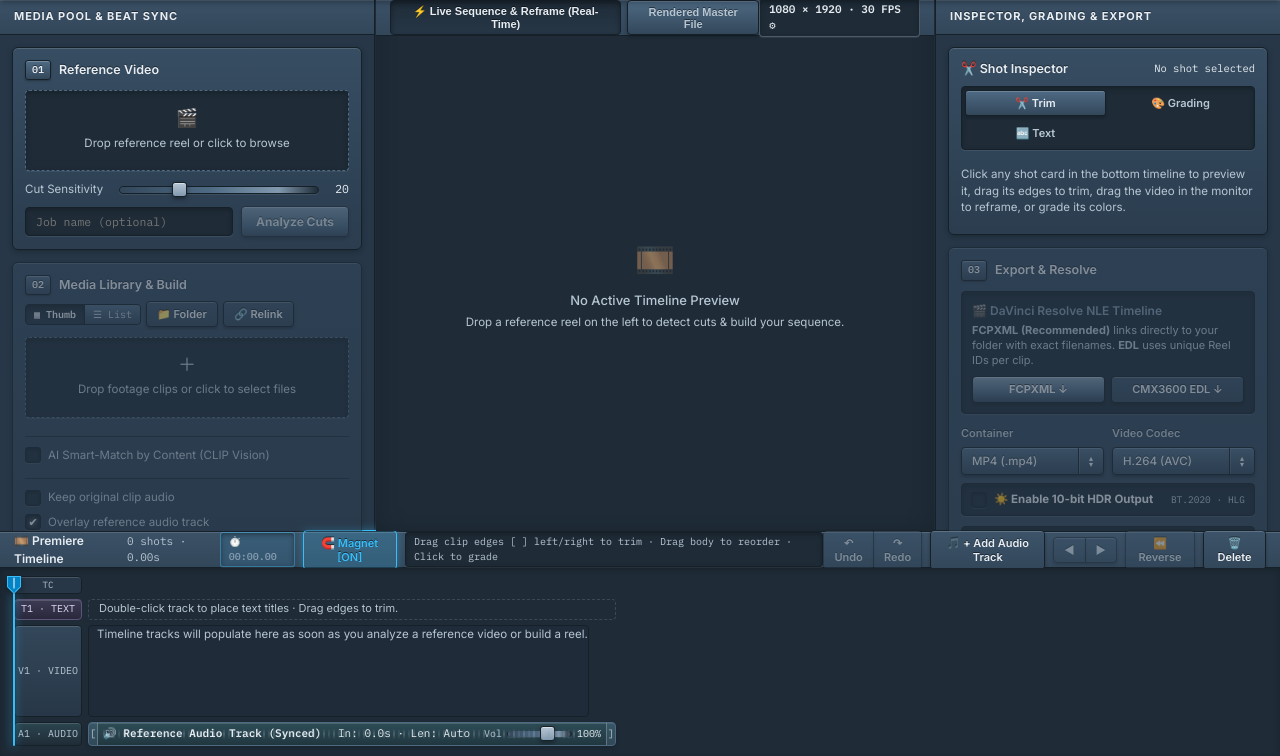
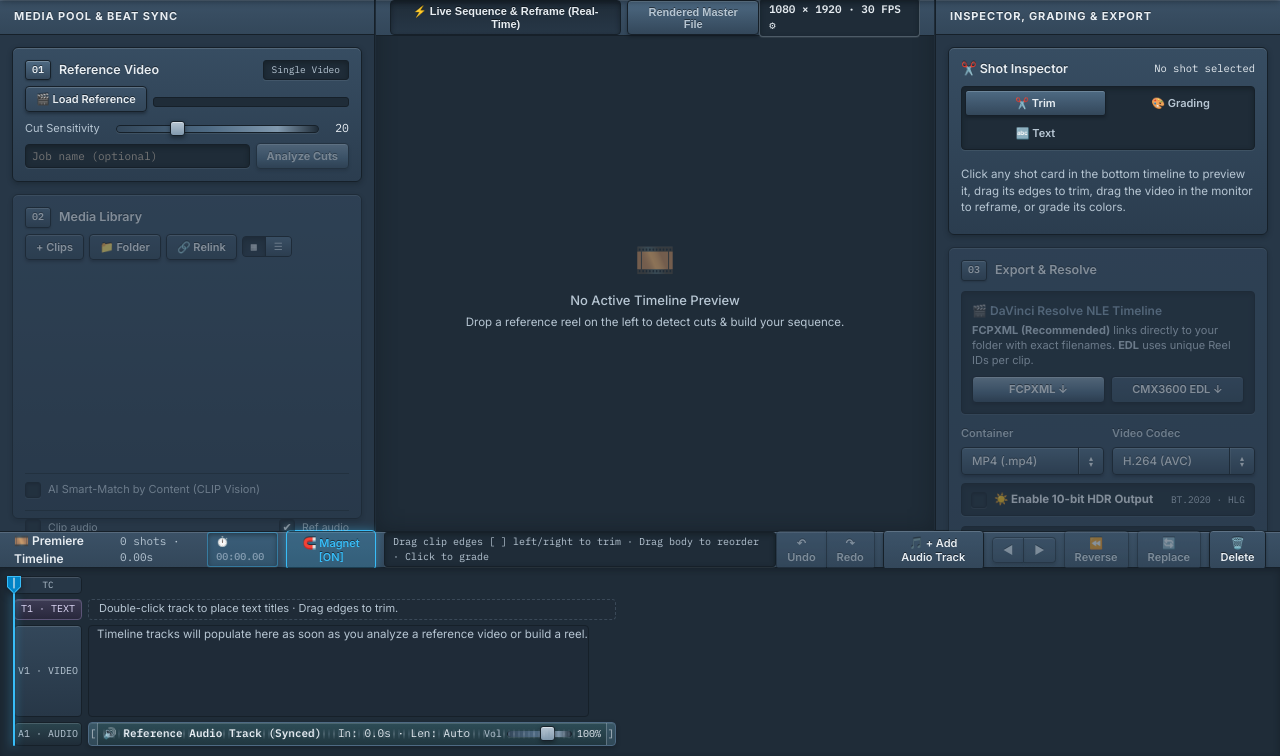
Before and after one commit to frantictraining-git/ai-reel-pipeline, a Flask app: page / in a window 1280 px wide; the page is wider, and only the part inside the window is pictured. Shown: the part 44-800 px from the top of that part. Run offline with Flask 3, Linux system fonts and the light colour scheme; data that the repository does not hold is empty; some libraries are stand-ins or nearby versions.

Commit message:
Redesign media library dock to maximize space and add isolated shot clip replacement

```diff
--- a/app.py
+++ b/app.py
@@ -231,6 +231,72 @@
             return jsonify({"error": "User cancelled"}), 400
     except Exception as e:
         return jsonify({"error": str(e)}), 500
+
+
+@app.route("/api/pick_local_file", methods=["POST"])
+def pick_local_file():
+    import subprocess
+    try:
+        script = '''
+        set frontApp to (path to frontmost application as text)
+        tell application frontApp
+            set myFile to choose file with prompt "Select a replacement video clip:" of type {"public.movie", "com.apple.quicktime-movie", "public.mpeg-4", "mov", "mp4", "m4v"}
+            return POSIX path of myFile
+        end tell
+        '''
+        result = subprocess.run(["osascript", "-e", script], capture_output=True, text=True)
+        if result.returncode == 0:
+            file_path = result.stdout.strip()
+            p = Path(file_path)
+            if not p.is_file():
+                return jsonify({"error": "Selected file does not exist"}), 400
+            from build_reel import ffprobe_duration
+            dur = ffprobe_duration(p)
+            return jsonify({
+                "path": str(p),
+                "name": p.name,
+                "duration": dur,
+            })
+        else:
+            return jsonify({"error": "User cancelled"}), 400
+    except Exception as e:
+        return jsonify({"error": str(e)}), 500
+
+
+@app.route("/api/upload_replacement_clip", methods=["POST"])
+def upload_replacement_clip():
+    """Upload or register an external replacement clip for a timeline shot."""
+    from werkzeug.utils import secure_filename
+    from build_reel import ffprobe_duration
+    job_id = request.form.get("job_id", "local")
+    jdir = job_dir(job_id) if job_id != "local" else Path("/tmp/reel_pipeline_temp")
+    jdir.mkdir(parents=True, exist_ok=True)
+    custom_dir = jdir / "custom_clips"
+    custom_dir.mkdir(parents=True, exist_ok=True)
+
+    file_path = request.form.get("file_path")
+    if file_path and Path(file_path).is_file():
+        p = Path(file_path)
+        dur = ffprobe_duration(p)
+        return jsonify({
+            "name": p.name,
+            "file_path": str(p),
+            "duration": dur,
+        })
+
+    f = request.files.get("file")
+    if f and f.filename:
+        fname = secure_filename(f.filename)
+        dest = custom_dir / fname
+        f.save(dest)
+        dur = ffprobe_duration(dest)
+        return jsonify({
+            "name": fname,
+            "file_path": str(dest),
+            "duration": dur,
+        })
+
+    return jsonify({"error": "No file provided"}), 400
 
 
 @app.route("/api/build", methods=["POST"])
@@ -625,6 +691,10 @@
     from urllib.parse import unquote
     clip_name = unquote(clip_name)
 
+    file_path = request.args.get("file_path") or request.args.get("path")
+    if file_path and Path(file_path).is_file():
+        return send_file(Path(file_path), conditional=True)
+
     folder_param = request.args.get("folder")
     if folder_param and Path(folder_param).is_dir():
         cand = Path(folder_param) / clip_name
@@ -633,15 +703,21 @@
 
     if job_id != "local":
         jdir = job_dir(job_id)
+        cand = jdir / "custom_clips" / clip_name
+        if cand.exists():
+            return send_file(cand, conditional=True)
         saved_folder_file = jdir / "clips_folder.txt"
         if saved_folder_file.exists():
             folder = Path(saved_folder_file.read_text().strip())
-            target = folder / clip_name
-            if target.exists():
-                return send_file(target, conditional=True)
+            cand = folder / clip_name
+            if cand.exists():
+                return send_file(cand, conditional=True)
         target = jdir / "source_clips" / clip_name
         if target.exists():
             return send_file(target, conditional=True)
+    elif Path(clip_name).is_file():
+        return send_file(Path(clip_name), conditional=True)
+
     return jsonify({"error": "Clip not found"}), 404
 
 
@@ -656,25 +732,36 @@
     from ffmpeg_utils import FFMPEG
 
     clip_name = unquote(clip_name)
-    jdir = job_dir(job_id) if job_id != "local" else None
+    jdir = job_dir(job_id) if job_id != "local" else Path("/tmp/reel_pipeline_temp")
     target = None
 
+    file_path = request.args.get("file_path") or request.args.get("path")
+    if file_path and Path(file_path).is_file():
+        target = Path(file_path)
+
     folder_param = request.args.get("folder")
-    if folder_param and Path(folder_param).is_dir():
+    if target is None and folder_param and Path(folder_param).is_dir():
         cand = Path(folder_param) / clip_name
         if cand.exists():
             target = cand
 
     if target is None and jdir:
-        saved_folder_file = jdir / "clips_folder.txt"
-        if saved_folder_file.exists():
-            cand = Path(saved_folder_file.read_text().strip()) / clip_name
-            if cand.exists():
-                target = cand
+        cand = jdir / "custom_clips" / clip_name
+        if cand.exists():
+            target = cand
+        if target is None:
+            saved_folder_file = jdir / "clips_folder.txt"
+            if saved_folder_file.exists():
+                cand = Path(saved_folder_file.read_text().strip()) / clip_name
+                if cand.exists():
+                    target = cand
         if target is None:
             cand = jdir / "source_clips" / clip_name
             if cand.exists():
                 target = cand
+
+    if target is None and Path(clip_name).is_file():
+        target = Path(clip_name)
 
     if target is None:
         return jsonify({"error": "Clip not found"}), 404
@@ -746,18 +833,34 @@
 def api_clip_thumb(job_id, clip_name):
     import hashlib, subprocess
     from ffmpeg_utils import FFMPEG
-    jdir = job_dir(job_id)
+    from urllib.parse import unquote
+    clip_name = unquote(clip_name)
+    jdir = job_dir(job_id) if job_id != "local" else Path("/tmp/reel_pipeline_temp")
     target = None
-    saved_folder_file = jdir / "clips_folder.txt"
-    if saved_folder_file.exists():
-        folder = Path(saved_folder_file.read_text().strip())
-        cand = folder / clip_name
+
+    file_path = request.args.get("file_path") or request.args.get("path")
+    if file_path and Path(file_path).is_file():
+        target = Path(file_path)
+
+    if target is None and jdir:
+        cand = jdir / "custom_clips" / clip_name
         if cand.exists():
             target = cand
-    if target is None:
-        cand = jdir / "source_clips" / clip_name
-        if cand.exists():
-            target = cand
+        if target is None:
+            saved_folder_file = jdir / "clips_folder.txt"
+            if saved_folder_file.exists():
+                folder = Path(saved_folder_file.read_text().strip())
+                cand = folder / clip_name
+                if cand.exists():
+                    target = cand
+        if target is None:
+            cand = jdir / "source_clips" / clip_name
+            if cand.exists():
+                target = cand
+
+    if target is None and Path(clip_name).is_file():
+        target = Path(clip_name)
+
     if target is None:
         return jsonify({"error": "Clip not found"}), 404
 
--- a/static/style.css
+++ b/static/style.css
@@ -2079,6 +2079,11 @@
   font-size: 11px;
 }
 
+.btn-xs {
+  padding: 2px 7px;
+  font-size: 10px;
+}
+
 /* Hover State */
 .btn:hover:not(:disabled) {
   background: linear-gradient(180deg, #4E6A83 0%, #3b5268 100%);
@@ -2285,11 +2290,12 @@
 }
 
 .clip-list {
-  margin-top: 8px;
+  margin-top: 6px;
   display: flex;
   flex-direction: column;
   gap: 4px;
-  max-height: 210px;
+  flex: 1;
+  min-height: 220px;
   overflow-y: auto;
 }
 
@@ -2297,7 +2303,9 @@
   display: grid;
   grid-template-columns: repeat(3, 1fr);
   gap: 6px;
-  max-height: 230px;
+  flex: 1;
+  min-height: 220px;
+  overflow-y: auto;
 }
 
 .clip-item {
--- a/templates/index.html
+++ b/templates/index.html
@@ -307,38 +307,39 @@
         </div>
 
         <div class="dock-scroll">
-          <!-- PANEL 1: REFERENCE VIDEO -->
-          <section class="dock-panel" id="step1">
-            <div class="dock-panel-title">
+          <!-- PANEL 1: REFERENCE VIDEO (Compact, No giant dropzone, Strictly Single Video) -->
+          <section class="dock-panel" id="step1" style="flex-shrink:0;">
+            <div class="dock-panel-title" style="margin-bottom:6px;">
               <h3><span class="step-num">01</span> Reference Video</h3>
+              <span class="nle-badge" style="font-size:9.5px;">Single Video</span>
             </div>
 
-            <div class="dropzone" id="dz-reference">
-              <input type="file" id="input-reference" accept="video/*" hidden>
-              <div class="dz-icon">🎬</div>
-              <div class="dz-label">Drop reference reel or click to browse</div>
-              <div class="dz-filename" id="fn-reference"></div>
+            <!-- Single reference file input (strictly NO multiple) -->
+            <input type="file" id="input-reference" accept="video/*" hidden>
+            <div style="display:flex; gap:6px; align-items:center;">
+              <button type="button" id="btn-upload-ref" class="btn btn-secondary btn-sm" style="flex-shrink:0;" title="Select single reference video file">🎬 Load Reference</button>
+              <div class="dz-filename mono" id="fn-reference" style="flex:1; white-space:nowrap; overflow:hidden; text-overflow:ellipsis; font-size:11px; color:var(--text); background:#1F2C38; padding:4px 8px; border-radius:3px; border:1px solid var(--border-dark);">No reference loaded</div>
             </div>
 
-            <div style="margin-top:10px; display:flex; flex-direction:column; gap:8px;">
-              <label class="slider-label" style="justify-content:space-between;">
-                <span>Cut Sensitivity</span>
+            <div style="margin-top:8px; display:flex; flex-direction:column; gap:6px;">
+              <label class="slider-label" style="justify-content:space-between; margin:0;">
+                <span style="font-size:11px;">Cut Sensitivity</span>
                 <input type="range" id="threshold" min="10" max="45" value="20" style="flex:1; margin:0 8px;">
                 <span class="mono" id="threshold-val">20</span>
               </label>
-              <div style="display:flex; gap:8px; align-items:center;">
-                <input type="text" id="job-name" class="mono tactile-input" placeholder="Job name (optional)" style="flex:1;">
-                <button id="btn-analyze" class="btn btn-primary" disabled>Analyze Cuts</button>
+              <div style="display:flex; gap:6px; align-items:center;">
+                <input type="text" id="job-name" class="mono tactile-input" placeholder="Job name (optional)" style="flex:1; font-size:11px; padding:4px 6px;">
+                <button id="btn-analyze" class="btn btn-primary btn-sm" disabled>Analyze Cuts</button>
               </div>
             </div>
 
             <div id="analyze-status" class="status hidden"></div>
 
-            <div id="rhythm-result" class="hidden" style="margin-top:10px;">
+            <div id="rhythm-result" class="hidden" style="margin-top:6px;">
               <div class="rhythm-strip" id="rhythm-strip"></div>
-              <details style="margin-top:8px;">
-                <summary style="font-size:11px; color:var(--text-dim); cursor:pointer;">View Detected Shot List</summary>
-                <div style="max-height:130px; overflow-y:auto; margin-top:6px;">
+              <details style="margin-top:4px;">
+                <summary style="font-size:10.5px; color:var(--text-dim); cursor:pointer;">View Detected Shot List</summary>
+                <div style="max-height:100px; overflow-y:auto; margin-top:4px;">
                   <table class="shot-table">
                     <thead><tr><th>Shot</th><th>In</th><th>Out</th><th>Dur</th></tr></thead>
                     <tbody id="shot-table-body"></tbody>
@@ -348,55 +349,58 @@
             </div>
           </section>
 
-          <!-- PANEL 2: MEDIA LIBRARY & AI SMART MATCH -->
-          <section class="dock-panel disabled" id="step2">
-            <div class="dock-panel-title" style="gap:6px; flex-wrap:wrap;">
-              <h3><span class="step-num">02</span> Media Library & Build</h3>
-              <div style="display:flex; align-items:center; gap:5px;">
+          <!-- PANEL 2: MEDIA LIBRARY (Takes Maximum Vertical Space, No giant dropzone) -->
+          <section class="dock-panel disabled" id="step2" style="flex:1; min-height:0; display:flex; flex-direction:column;">
+            <div class="dock-panel-title" style="gap:6px; flex-wrap:wrap; margin-bottom:6px;">
+              <h3><span class="step-num">02</span> Media Library</h3>
+              <div style="display:flex; align-items:center; gap:5px; flex-wrap:wrap;">
+                <button type="button" id="btn-upload-clips" class="btn btn-secondary btn-sm" title="Upload video clips to media library">+ Clips</button>
+                <button id="btn-browse-folder" class="btn btn-secondary btn-sm" title="Pick a Mac folder of source footage">📁 Folder</button>
+                <button id="btn-relink-folder" class="btn btn-secondary btn-sm" title="Relink footage if source folder moved">🔗 Relink</button>
                 <div class="view-toggle" id="media-view-toggle" title="Switch between List and Thumbnail view">
-                  <button type="button" class="view-btn active" data-view="thumb">▦ Thumb</button>
-                  <button type="button" class="view-btn" data-view="list">☰ List</button>
+                  <button type="button" class="view-btn active" data-view="thumb">▦</button>
+                  <button type="button" class="view-btn" data-view="list">☰</button>
                 </div>
-                <button id="btn-browse-folder" class="btn btn-secondary btn-sm" title="Pick a Mac folder of source footage">📁 Folder</button>
-                <button id="btn-relink-folder" class="btn btn-secondary btn-sm" title="Relink footage if your source folder was moved or renamed">🔗 Relink</button>
               </div>
             </div>
 
-            <div id="relink-banner" class="status error hidden" style="margin-bottom:8px;">
+            <div id="relink-banner" class="status error hidden" style="margin-bottom:6px;">
               ⚠️ Source footage folder moved or missing! Click <strong>🔗 Relink</strong> to point to its new location.
             </div>
 
-            <div class="dropzone" id="dz-clips">
-              <input type="file" id="input-clips" accept="video/*" multiple hidden>
-              <input type="file" id="input-clips-folder" accept="video/*" webkitdirectory directory multiple hidden>
-              <div class="dz-icon">＋</div>
-              <div class="dz-label">Drop footage clips or click to select files</div>
-              <div class="dz-filename" id="fn-clips"></div>
-            </div>
+            <!-- Hidden file inputs for clips -->
+            <input type="file" id="input-clips" accept="video/*" multiple hidden>
+            <input type="file" id="input-clips-folder" accept="video/*" webkitdirectory directory multiple hidden>
 
-            <div id="clip-list" class="clip-list thumb-grid"></div>
+            <!-- Sleek summary status bar -->
+            <div class="dz-filename mono" id="fn-clips" style="font-size:10.5px; color:var(--text-dim); margin-bottom:4px; padding:2px 4px; overflow:hidden; text-overflow:ellipsis; white-space:nowrap;">No footage clips loaded</div>
 
-            <!-- Smart Match Controls -->
-            <div style="margin-top:10px; padding-top:10px; border-top:1px solid var(--border);">
-              <label class="checkbox">
+            <!-- Media Library thumbnails expanding to fill maximum space -->
+            <div id="clip-list" class="clip-list thumb-grid" style="flex:1; min-height:180px; overflow-y:auto;"></div>
+
+            <!-- Smart Match Controls (Compact at bottom of Media Library) -->
+            <div style="margin-top:8px; padding-top:8px; border-top:1px solid var(--border); flex-shrink:0;">
+              <label class="checkbox" style="font-size:11px;">
                 <input type="checkbox" id="smart-match">
                 AI Smart-Match by Content (CLIP Vision)
               </label>
 
-              <div id="smart-match-options" style="display:none; flex-direction:column; gap:8px; margin-top:8px;">
-                <input type="text" id="categories" class="mono tactile-input" value="food,kitchen,interior,person" placeholder="Categories (comma-separated)" style="width:100%;">
-                <button id="btn-tag" class="btn btn-secondary" style="width:100%;">🤖 Tag Content with AI</button>
+              <div id="smart-match-options" style="display:none; flex-direction:column; gap:6px; margin-top:6px;">
+                <input type="text" id="categories" class="mono tactile-input" value="food,kitchen,interior,person" placeholder="Categories (comma-separated)" style="width:100%; font-size:11px; padding:4px 6px;">
+                <button id="btn-tag" class="btn btn-secondary btn-sm" style="width:100%;">🤖 Tag Content with AI</button>
               </div>
 
               <div id="tag-status" class="status hidden"></div>
             </div>
 
-            <!-- Audio Options + Build Button -->
-            <div style="margin-top:10px; padding-top:10px; border-top:1px solid var(--border); display:flex; flex-direction:column; gap:8px;">
-              <label class="checkbox"><input type="checkbox" id="keep-audio"> Keep original clip audio</label>
-              <label class="checkbox"><input type="checkbox" id="overlay-audio" checked> Overlay reference audio track</label>
+            <!-- Audio Options + Build Button (Compact at bottom) -->
+            <div style="margin-top:8px; padding-top:8px; border-top:1px solid var(--border); display:flex; flex-direction:column; gap:6px; flex-shrink:0;">
+              <div style="display:flex; justify-content:space-between; gap:8px;">
+                <label class="checkbox" style="font-size:10.5px;"><input type="checkbox" id="keep-audio"> Clip audio</label>
+                <label class="checkbox" style="font-size:10.5px;"><input type="checkbox" id="overlay-audio" checked> Ref audio</label>
+              </div>
 
-              <button id="btn-build" class="btn btn-primary" disabled style="width:100%; margin-top:4px; padding:9px;">⚡ Build Reel & Timeline</button>
+              <button id="btn-build" class="btn btn-primary" disabled style="width:100%; padding:8px; font-weight:600;">⚡ Build Reel & Timeline</button>
             </div>
 
             <div id="build-status" class="status hidden"></div>
@@ -485,7 +489,10 @@
               <!-- SUBTAB 1: TRIM & REFRAME -->
               <div id="insp-pane-trim">
                 <div class="inspector-field">
-                  <label><span>Assigned Source Clip</span></label>
+                  <div style="display:flex; justify-content:space-between; align-items:center; margin-bottom:4px;">
+                    <label style="margin:0;"><span>Assigned Source Clip</span></label>
+                    <button type="button" id="btn-insp-replace-clip" class="btn btn-secondary btn-xs" title="Replace this clip with any external video file on your computer">🔄 Replace Clip...</button>
+                  </div>
                   <div class="tactile-select-wrap">
                     <select id="insp-clip-select"></select>
                   </div>
@@ -838,6 +845,8 @@
             <button id="btn-move-right" class="btn btn-secondary btn-sm" disabled title="Move selected shot later">▶</button>
           </div>
           <button type="button" id="btn-tl-reverse" class="btn btn-secondary btn-sm" disabled title="Reverse the selected clip (R)">⏪ Reverse</button>
+          <input type="file" id="input-replace-clip" accept="video/*" hidden>
+          <button type="button" id="btn-tl-replace" class="btn btn-secondary btn-sm" disabled title="Replace selected shot with an external video file not in media library (⌥R)">🔄 Replace</button>
           <button type="button" id="btn-tl-delete" class="btn btn-secondary btn-sm" title="Delete selected layer or clip (⌫ Delete / Backspace)">🗑️ Delete</button>
           <button id="btn-rebuild-order" class="btn btn-primary btn-sm hidden" title="Renders your full reel baking all timeline trims, grades, reverse clips & reframes">⚡ Build Reel (Bake Edits)</button>
         </div>
```
Also changed, not shown: DEVELOPMENT.md (+9 -0 lines), USER_GUIDE.md (+16 -8 lines), build_reel.py (+11 -1 lines), static/app.js, 3 other files.
